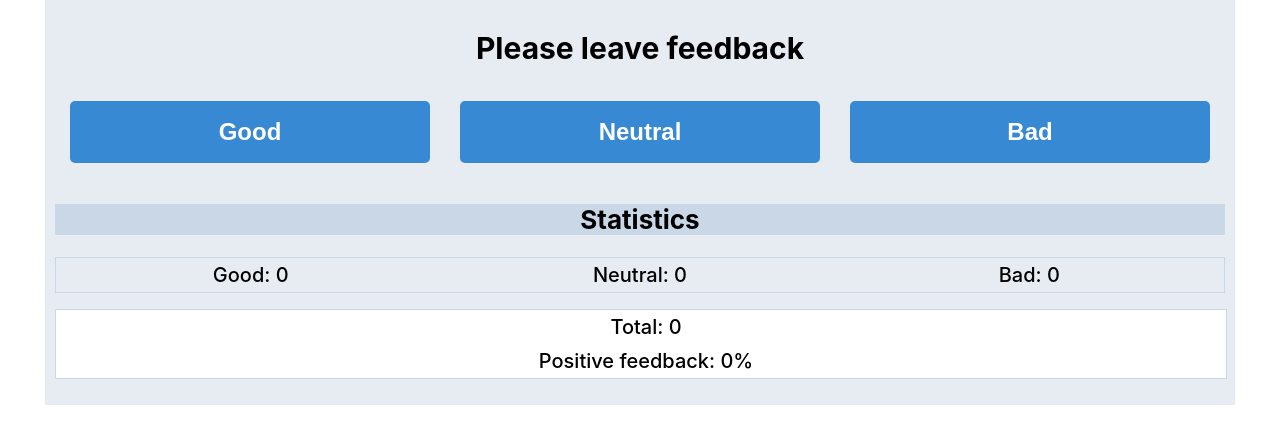
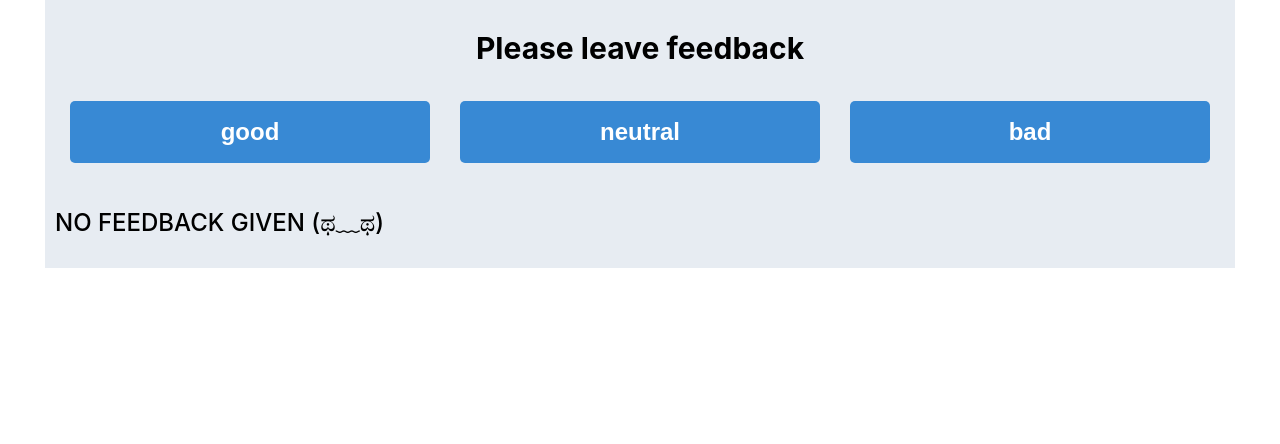
Before and after one commit to KHOLKIN-V/goit-react-hw-02-feedback, a React (Create React App) app: page / in a window 1280 px wide. Shown: the top 444 px of the page. Built offline with nearby package versions, Linux system fonts and the light colour scheme.

Commit message:
create hw part 1

```diff
--- a/src/App.js
+++ b/src/App.js
@@ -1,11 +1,8 @@
 import React, { Component } from 'react';
-// import Profile from './components/Profile/Profile';
 import Container from './components/Container/Container';
 import FeedbackOptions from './components/FeedbackOptions/FeedbackOptions';
 import Statistics from './components/Statistics/Statistics';
-
-
-// import user from "./components/user.json";
+import Notification from './components/Notification/Notification';
 
 
 class App extends Component {
@@ -15,43 +12,31 @@ class App extends Component {
     bad: 0
   }
 
-  goodPlus = () => {
-    this.setState(old => ({
-      good: old.good + 1,
-    }));
-  };
-  neutralPlus = () => {
-    this.setState(old => ({
-      neutral: old.neutral + 1,
-    }));
-  };
-  badPlus = () => {
-    this.setState(old => ({
-      bad: old.bad + 1,
-    }));
-  };
+  totalPlus = (e) => {
+    const name = e.target.name;
+    this.setState((old) => ({
+      [name]: old[name] + 1
+    }))
+  }
+
  countTotalFeedback = (good, neutral, bad) => {
    const total = (good + neutral + bad);
     return total;
   };
 
   countPositiveFeedbackPercentage = (good, neutral, bad) => {
-    let positive = 0;
     if (good + neutral + bad !== 0) {
-      return positive = Math.floor((good / (good + neutral + bad)) * 100);
+      return Math.floor((good / (good + neutral + bad)) * 100);
    };
   };
 
   render() {
     return (
       <>
-      <Container>
-        <FeedbackOptions
-        onGood={this.goodPlus}
-        onNeutral={this.neutralPlus}
-        onBad={this.badPlus}
-        />
+            <Container>
+        <FeedbackOptions options={["good", "neutral", "bad"]} onLeaveFeedback={this.totalPlus}/>
       </Container>
+      {this.countTotalFeedback(this.state.good, this.state.neutral, this.state.bad) === 0 ? <Container><Notification message="No feedback given (ಥ﹏ಥ)"/></Container> :
       <Container>
         <Statistics
         onGood={this.state.good}
@@ -59,7 +44,7 @@ class App extends Component {
         onBad={this.state.bad}
         onTotal={this.countTotalFeedback(this.state.good, this.state.neutral, this.state.bad)}
         onPositivePercentage={this.countPositiveFeedbackPercentage(this.state.good, this.state.neutral, this.state.bad)}/>
-      </Container>
+      </Container> }
       </>
     );
   }
--- a/src/components/FeedbackOptions/FeedbackOptions.jsx
+++ b/src/components/FeedbackOptions/FeedbackOptions.jsx
@@ -2,27 +2,27 @@ import PropTypes from "prop-types";
 import React from "react";
 import cs from "./Feedbackoptions.module.css";
 
-const FeedbackOptions = ({ onGood, onNeutral, onBad }) => (
+const FeedbackOptions = ({ options, onLeaveFeedback }) => (
   <>
     <h1 className={cs.title}>Please leave feedback</h1>
     <div className={cs.btnContainer}>
-      <button className={cs.btn} onClick={onGood}>
-        Good
-      </button>
-      <button className={cs.btn} onClick={onNeutral}>
-        Neutral
-      </button>
-      <button className={cs.btn} onClick={onBad}>
-        Bad
-      </button>
+      {options.map((opt) => (
+        <button
+          type="button"
+          name={opt}
+          className={cs.btn}
+          onClick={onLeaveFeedback}
+        >
+          {opt}
+        </button>
+      ))}
     </div>
   </>
 );
 
 FeedbackOptions.propTypes = {
-  onGood: PropTypes.number,
-  onNeutral: PropTypes.number,
-  onBad: PropTypes.number,
+  options: PropTypes.arrayOf(PropTypes.string.isRequired),
+  onLeaveFeedback: PropTypes.func,
 };
 
 export default FeedbackOptions;
--- /dev/null
+++ b/src/components/Notification/Notification.jsx
@@ -0,0 +1,6 @@
+import React from "react";
+import cs from "./Notification.module.css";
+
+const Notification = ({ message }) => <h2 className={cs.title}>{message}</h2>;
+
+export default Notification;
--- /dev/null
+++ b/src/components/Notification/Notification.module.css
@@ -0,0 +1,6 @@
+.title {
+  width: 100%;
+  font-size: 24px;
+  font-weight: 500;
+  text-transform: uppercase;
+}
```
